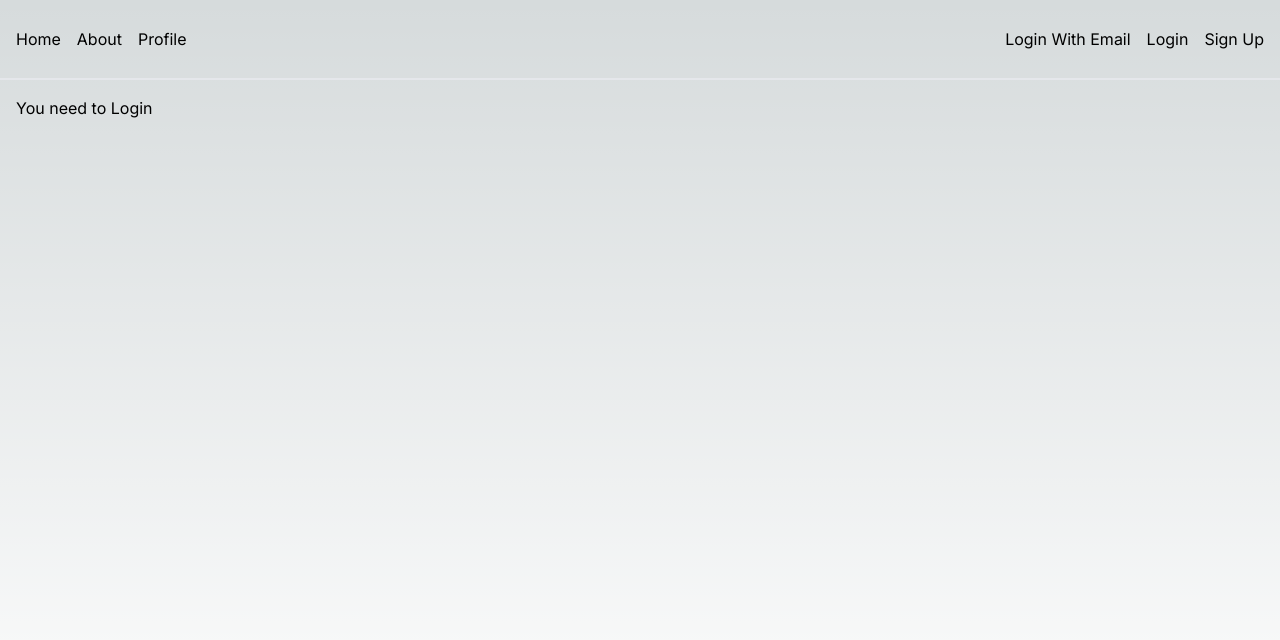
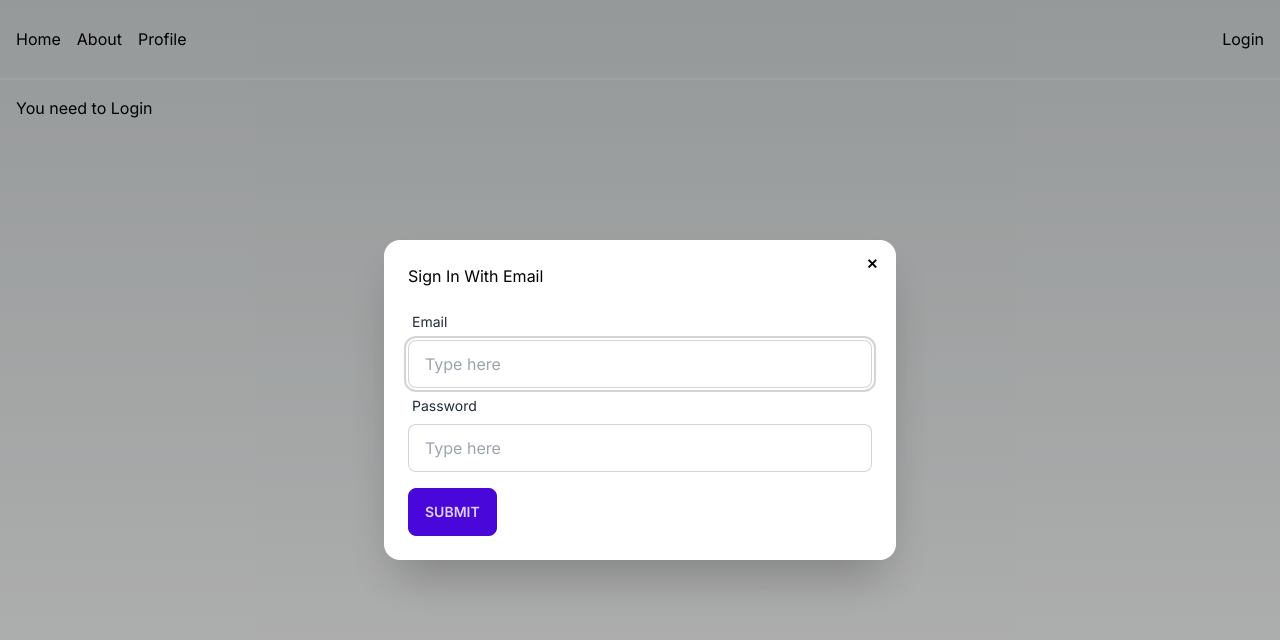
Before and after one commit to GMarcell/attendence-dashboard, a Next.js app: page /profile in a window 1280 px wide. Both pictures are taken after a click on the item "Login". Shown: the top 640 px of the page. Built offline with nearby package versions, Linux system fonts and the light colour scheme; no server answers.

Commit message:
make login with modal

```diff
--- a/app/components/Navbar.jsx
+++ b/app/components/Navbar.jsx
@@ -6,6 +6,8 @@ function Navbar() {
 	const { user, googleSignIn, logout, EmailSignIn } = UserAuth();
 
 	const [loading, setLoading] = useState(true);
+  const [email, setEmail] = useState("");
+	const [password, setpassword] = useState("");
 
 	const handleSignIn = async () => {
 		try {
@@ -18,6 +20,14 @@ function Navbar() {
 	const handleSignOut = async () => {
 		try {
 			await logout();
+		} catch (error) {
+			console.log(error);
+		}
+	};
+
+  const handleSignInEmail = async () => {
+		try {
+			await EmailSignIn(email, password)
 		} catch (error) {
 			console.log(error);
 		}
@@ -46,24 +56,69 @@ function Navbar() {
 			</ul>
 			{loading ? null : !user ? (
 				<ul className="flex">
-					<li className="p-2 cursor-pointer">
-						<Link href="/sign-in-email">Login With Email</Link>
-					</li>
-					<li onClick={handleSignIn} className="p-2 cursor-pointer">
+					<li
+						className="p-2 cursor-pointer"
+						onClick={() => document.getElementById("my_modal_3").showModal()}
+					>
 						Login
 					</li>
-					<li onClick={handleSignIn} className="p-2 cursor-pointer">
+					{/* <li onClick={handleSignIn} className="p-2 cursor-pointer">
+						Login With Google
+					</li> */}
+					{/* <li onClick={handleSignIn} className="p-2 cursor-pointer">
 						Sign Up
-					</li>
+					</li> */}
 				</ul>
 			) : (
 				<div>
-					<p>Welcome, {user.displayName}</p>
+					<p>Welcome, {user.email}</p>
 					<p onClick={handleSignOut} className="cursor-pointer">
 						Sign Out
 					</p>
 				</div>
 			)}
+
+			<dialog id="my_modal_3" className="modal">
+				<div className="modal-box">
+					<form method="dialog">
+						Sign In With Email
+						<div className="my-4">
+							<div className="form-control w-full">
+								<label className="label">
+									<span className="label-text">Email</span>
+								</label>
+								<input
+									type="text"
+									placeholder="Type here"
+									className="input input-bordered w-full"
+									onChange={(e) => setEmail(e.target.value)}
+								/>
+							</div>
+							<div className="form-control w-full">
+								<label className="label">
+									<span className="label-text">Password</span>
+								</label>
+								<input
+									type="text"
+									placeholder="Type here"
+									className="input input-bordered w-full"
+									onChange={(e) => setpassword(e.target.value)}
+								/>
+							</div>
+						</div>
+						<button
+							className="btn btn-active btn-primary"
+							onClick={() => handleSignInEmail()}
+						>
+							Submit
+						</button>
+						{/* if there is a button in form, it will close the modal */}
+						<button className="btn btn-sm btn-circle btn-ghost absolute right-2 top-2">
+							✕
+						</button>
+					</form>
+				</div>
+			</dialog>
 		</div>
 	);
 }
--- a/app/profile/page.jsx
+++ b/app/profile/page.jsx
@@ -18,7 +18,7 @@ function ProfilePage() {
 	return (
 		<div className="p-4">
 			{user ? (
-				<p>Congrats, You are Logged In {user.displayName}</p>
+				<p>Congrats, You are Logged In {user.email}</p>
 			) : (
 				<p>You need to Login</p>
 			)}
--- a/app/sign-in-email/page.jsx
+++ /dev/null
@@ -1,62 +0,0 @@
-'use client'
-import React, { useState } from "react";
-import { UserAuth } from "../context/AuthContext";
-import { auth } from "../firebase";
-
-function SignInEmail() {
-	const { EmailSignIn } = UserAuth();
-
-	const [email, setEmail] = useState("");
-	const [password, setpassword] = useState("");
-  const [successLogin, setSuccessLogin] = useState(false)
-
-	const handleSignIn = async () => {
-		try {
-			await EmailSignIn(email, password).then(() => {
-        setSuccessLogin(true)
-      });
-		} catch (error) {
-			console.log(error);
-		}
-	};
-
-  console.log(typeof password)
-
-	return (
-		<div className="p-4">
-			SignInEmail
-			<div className="my-4">
-				<div className="form-control w-full max-w-xs">
-					<label className="label">
-						<span className="label-text">Email</span>
-					</label>
-					<input
-						type="text"
-						placeholder="Type here"
-						className="input input-bordered w-full max-w-xs"
-            onChange={e => setEmail(e.target.value)}
-					/>
-				</div>
-				<div className="form-control w-full max-w-xs">
-					<label className="label">
-						<span className="label-text">Password</span>
-					</label>
-					<input
-						type="text"
-						placeholder="Type here"
-						className="input input-bordered w-full max-w-xs"
-            onChange={e => setpassword(e.target.value)}
-					/>
-				</div>
-			</div>
-			<button className="btn btn-active btn-primary" onClick={() => handleSignIn()}>Submit</button>
-      {successLogin ? (
-        <p>
-          Sucess Login Email
-        </p>
-      ) : null}
-		</div>
-	);
-}
-
-export default SignInEmail;
```
